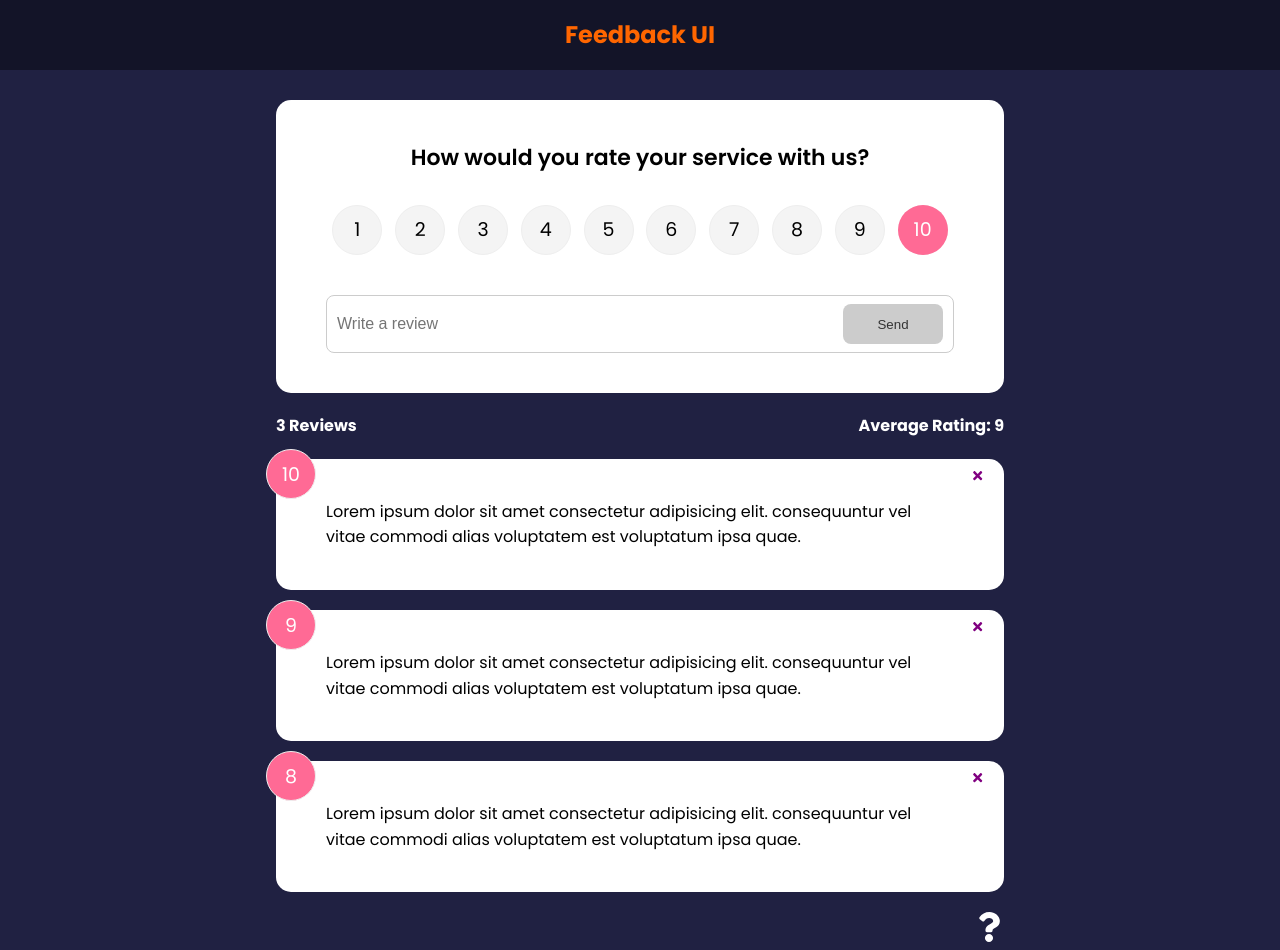
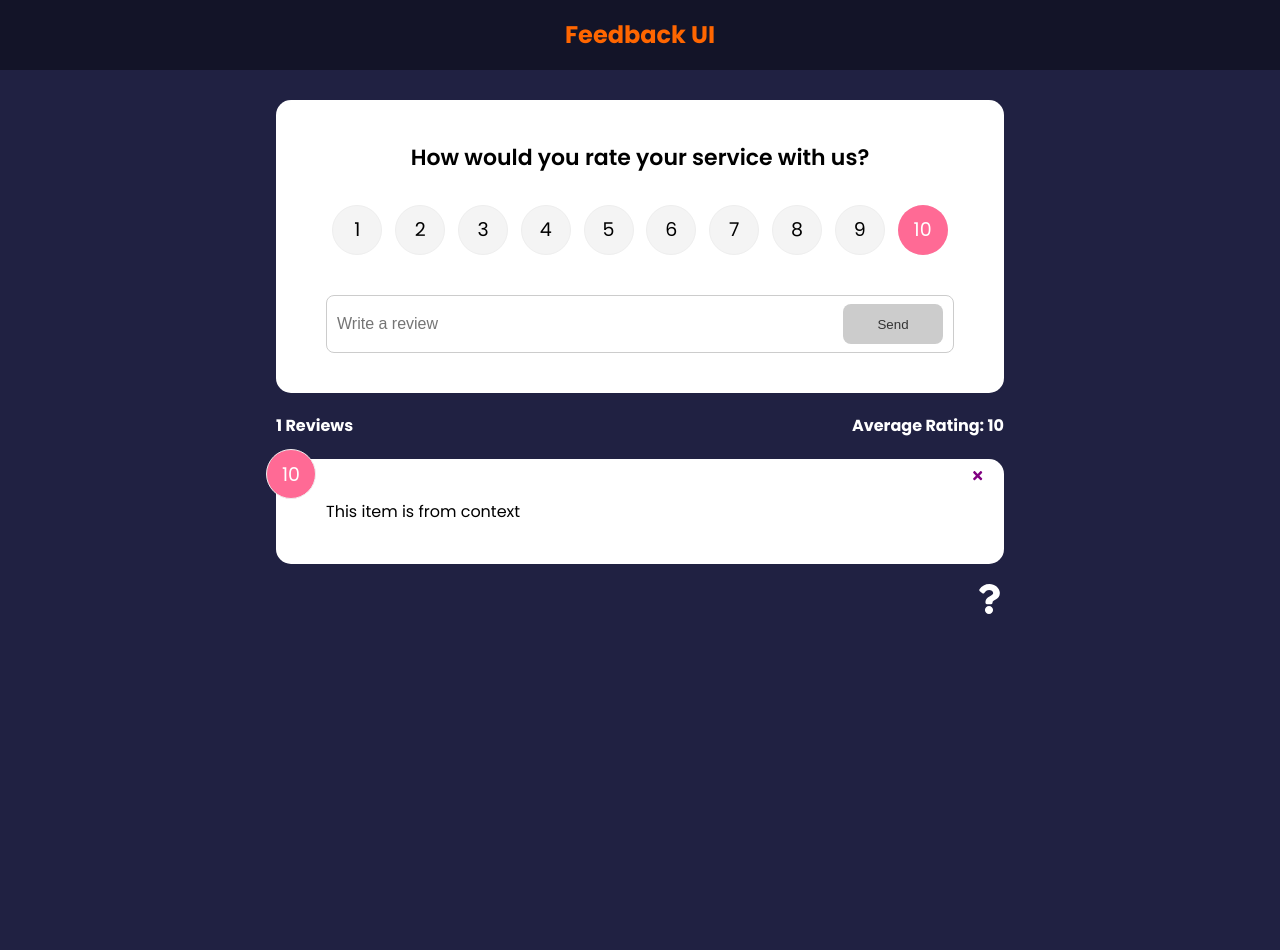
Before and after one commit to Flashina/feedbackapp, a React (Vite) app: page / in a window 1280 px wide. After the commit the page ends 800 px from the top, so only its background shows below. Built offline with nearby package versions, Linux system fonts and the light colour scheme.

Commit message:
UseContext cont

```diff
--- a/src/App.jsx
+++ b/src/App.jsx
@@ -36,8 +36,8 @@
       <Route exact path='/' element={
         <>
       <FeedbackForm handleAdd={addFeedback} />
-      <FeedbackStats feedback={feedback}/>
-      <FeedbackList  feedback={feedback}
+      <FeedbackStats />
+      <FeedbackList
       handleDelete={deleteFeedback}
       />
         </>
--- a/src/components/FeedbackList.jsx
+++ b/src/components/FeedbackList.jsx
@@ -1,11 +1,16 @@
 import { motion, AnimatePresence  } from 'framer-motion'
-import PropTypes from 'prop-types'
+import { useContext } from 'react'
+// import PropTypes from 'prop-types'
 import FeedbackItem from './FeedbackItem';
 import React from 'react'
 import AboutIconLink from './shared/AboutIconLink';
+import FeedbackContext from '../context/FeedbackContext'
 
-const FeedbackList = ({ feedback, handleDelete }) => {
-    console.log(feedback);
+
+const FeedbackList = ({ handleDelete }) => {
+    // console.log(feedback);
+  const {feedback} = useContext(FeedbackContext )
+
   if (!feedback || feedback.length === 0) {
     return <p>No Feedback Yet</p>
   }
@@ -26,6 +31,7 @@
     ))}
     </AnimatePresence>
 <AboutIconLink />
+
     </div>
   )
   //   return (
@@ -37,15 +43,15 @@
   // )
 }
 
-FeedbackList.propTypes = {
-  feedback: PropTypes.arrayOf(
-    PropTypes.shape({
-      id: PropTypes.number.isRequired,
-      text: PropTypes.string.isRequired,
-      ratings: PropTypes.number.isRequired,
-    })
-  )
-}
+// FeedbackList.propTypes = {
+//   feedback: PropTypes.arrayOf(
+//     PropTypes.shape({
+//       id: PropTypes.number.isRequired,
+//       text: PropTypes.string.isRequired,
+//       ratings: PropTypes.number.isRequired,
+//     })
+//   )
+// }
 
 
 export default FeedbackList
--- a/src/components/FeedbackStats.jsx
+++ b/src/components/FeedbackStats.jsx
@@ -1,7 +1,12 @@
-import PropTypes from 'prop-types'
+// import PropTypes from 'prop-types'
 import React from 'react'
+import { useContext } from 'react'
+import FeedbackContext from '../context/FeedbackContext'
 
-const FeedbackStats = ({ feedback }) => {
+
+const FeedbackStats = () => {
+  const {feedback} = useContext(FeedbackContext )
+
 // calculate ratings avg
 let average = feedback.reduce((acc, cur) => {
     return acc + cur.rating
@@ -17,8 +22,8 @@
   )
 }
 
-FeedbackStats.propTypes = {
-    feedback: PropTypes.array.isRequired,
-}
+// FeedbackStats.propTypes = {
+//     feedback: PropTypes.array.isRequired,
+// }
 
 export default FeedbackStats
```
